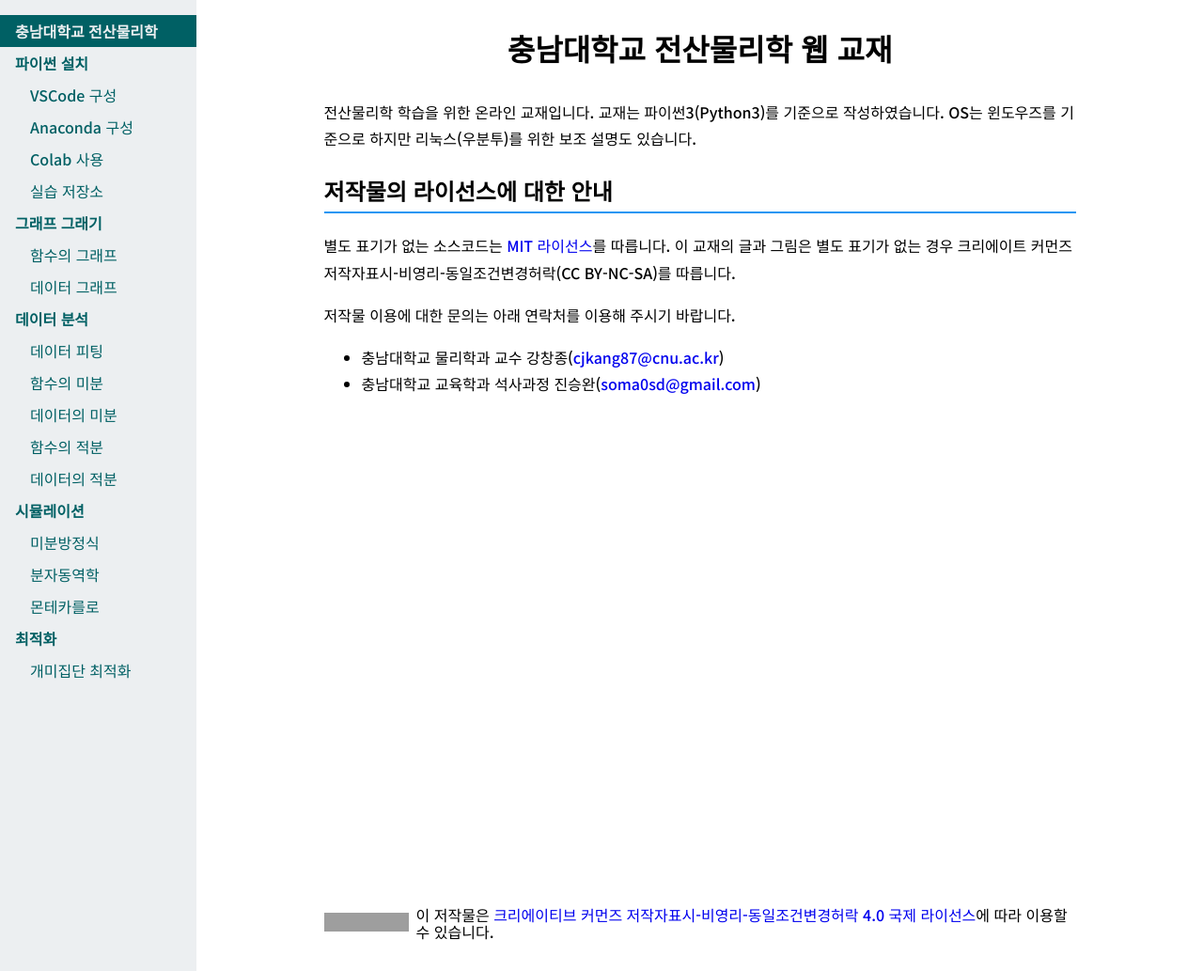
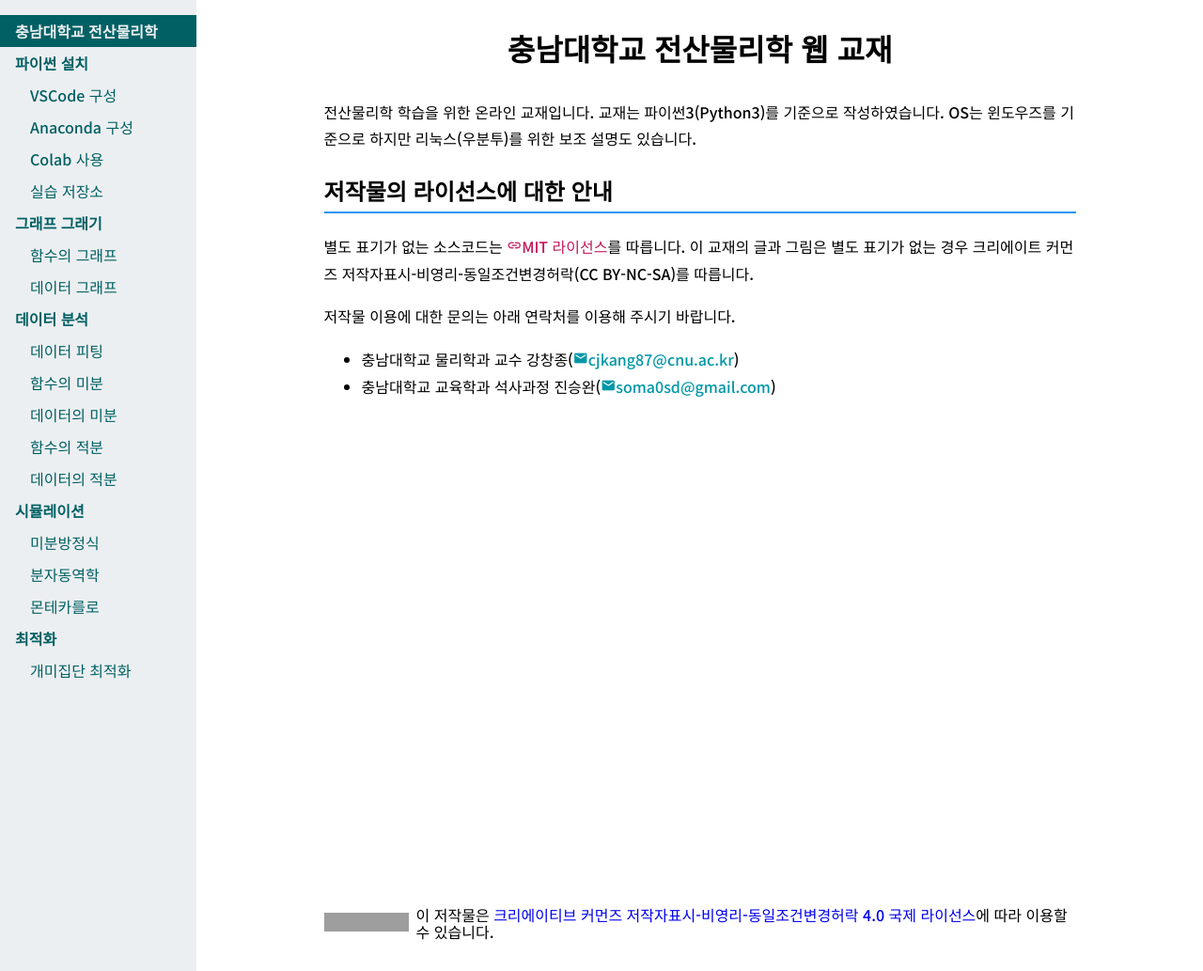
Before and after one commit to CNU-Computer-Physics/CNU-Computer-Physics.github.io, a Jekyll site: the page built from docs/index.md, in a window 1280 px wide. Shown: the whole page at 94% size. Built offline with Jekyll 4.4.1, drawn with Linux system fonts in a browser that asks for light colours; nearby versions of some CDN libraries; some web fonts are replaced; grey boxes are pictures that could not be loaded.

Commit message:
add link style

```diff
--- a/_sass/common.sass
+++ b/_sass/common.sass
@@ -40,6 +40,16 @@ article
   p > img
     float: right
     max-width: 50%
+  a[href^="mailto:"]
+    color: material-color('cyan', '700')
+    &:before
+      content: "email"
+      font-family: 'Material Icons'
+  a[href^="http"]
+    color: material-color('pink', '700')
+    &:before
+      content: "link"
+      font-family: 'Material Icons'
 
 
 aside
--- a/_sass/font.sass
+++ b/_sass/font.sass
@@ -1,4 +1,7 @@
+
 @import url("https://fonts.googleapis.com/css2?family=Nanum+Gothic+Coding:wght@400;700&family=Noto+Sans+KR:wght@100;300;500;700;900&display=swap")
+
+@import url("https://fonts.googleapis.com/icon?family=Material+Icons")
 
 body
   font-family: 'Noto Sans KR', sans-serif
--- a/_sass/mobile.sass
+++ b/_sass/mobile.sass
@@ -25,3 +25,5 @@
       margin: auto
       float: none
       max-width: 100%
+  footer
+    width: auto
--- a/css/main.sass
+++ /dev/null
@@ -1,11 +0,0 @@
----
----
-@import url("https://cdnjs.cloudflare.com/ajax/libs/normalize/8.0.1/normalize.min.css")
-
-@import 'colors/sass-material-colors'
-
-@import "font"
-@import "common"
-
-@import "mobile"
-@import "highlighter-rouge"
--- /dev/null
+++ b/css/main.scss
@@ -0,0 +1,12 @@
+---
+---
+
+@import url("https://cdnjs.cloudflare.com/ajax/libs/normalize/8.0.1/normalize.min.css");
+
+@import 'colors/sass-material-colors';
+
+@import 'font';
+@import 'common';
+
+@import 'mobile';
+@import 'highlighter-rouge';
```
